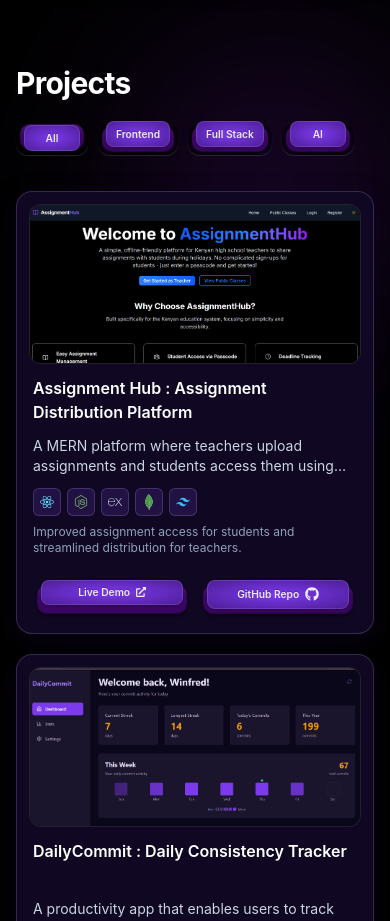
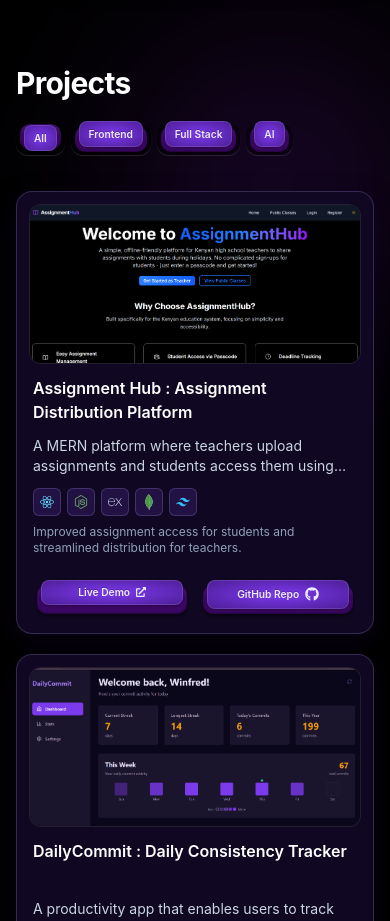
Before and after one commit to Winney360/Winfred-Nkatha-Portfolio, a React (Vite) app in the folder client/: page / in a window 390 px wide. Shown: the part 1420-2341 px from the top of the page. Built offline with nearby package versions, Linux system fonts and the light colour scheme; no server answers.

Commit message:
style(ThreeDButton, Projects): add filter button styles for improved layout and responsiveness

```diff
--- a/client/src/components/ThreeDButton.jsx
+++ b/client/src/components/ThreeDButton.jsx
@@ -69,6 +69,11 @@ const Wrapper = styled.button`
 
   &.xs {
     min-width: 4.5rem;
+  }
+
+  &.filter-btn {
+    min-width: 0;
+    flex: 0 1 auto;
   }
 
   &.full-width {
--- a/client/src/sections/Projects.jsx
+++ b/client/src/sections/Projects.jsx
@@ -183,13 +183,14 @@ const Projects = () => {
         Projects
       </motion.h2>
       {/* Filter Buttons */}
-      <div className="mb-9 flex flex-wrap gap-2.5">
+      <div className="mb-9 flex flex-nowrap gap-1.5 sm:flex-wrap sm:gap-2.5">
         {categories.map((cat) => (
           <ThreeDButton
             key={cat}
             onClick={() => setSelected(cat)}
             size="xs"
             active={selected === cat}
+            className="filter-btn"
           >
             {cat}
           </ThreeDButton>
```
